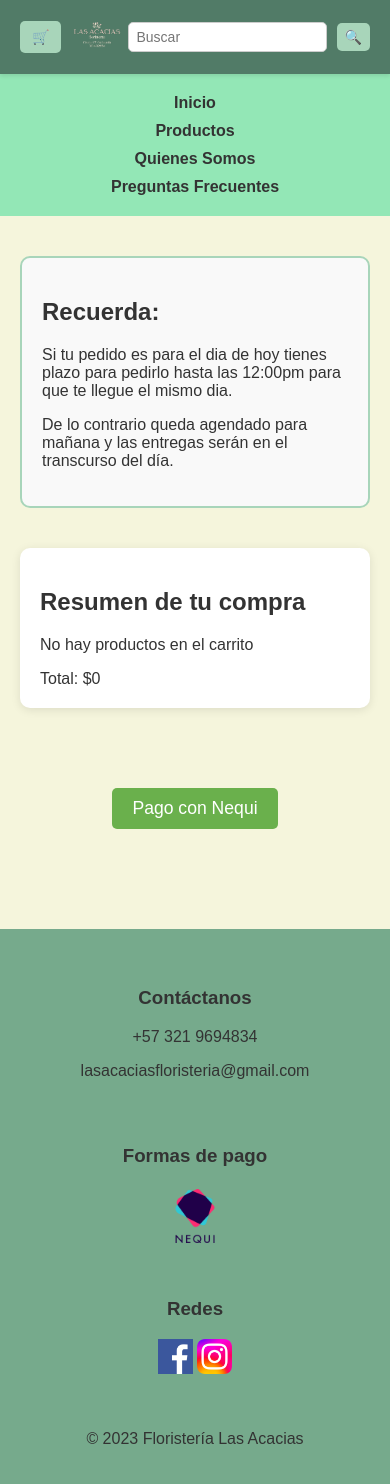
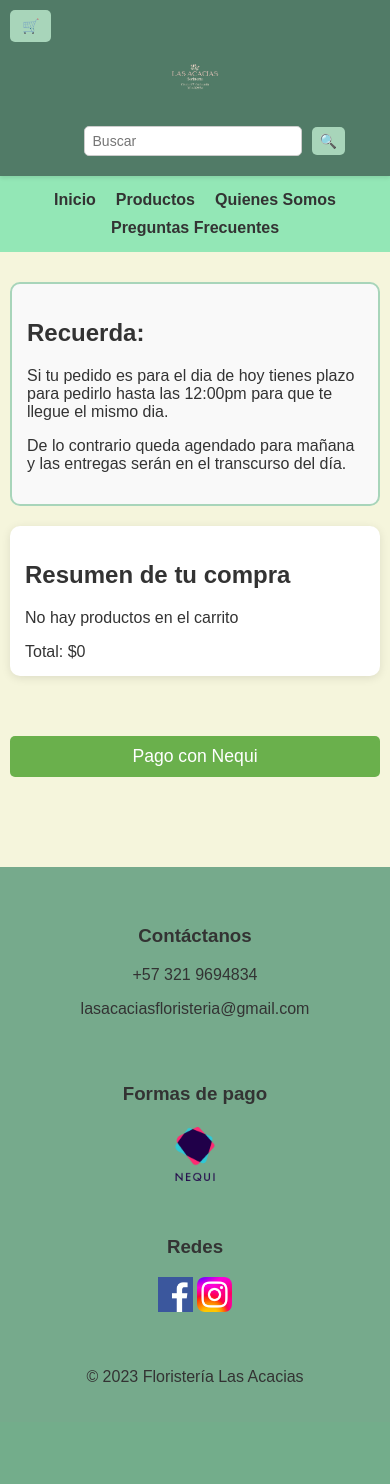
Before and after one commit to SantiagoCrispoca/Lasacacias, a PHP site: page /pagos.html in a window 390 px wide. After the commit the page ends 1382 px from the top, so only its background shows below. Run offline with PHP 8.4, Linux system fonts and the light colour scheme.

Commit message:
Responsive Pagos y Otros

```diff
--- a/styles.css
+++ b/styles.css
@@ -172,7 +172,7 @@ body {
 /* Carrusel */
 .carousel {
     position: relative;
-    width: 80%;
+    width: 90%;
     margin: 0 auto;
     overflow: hidden;
 }
@@ -562,6 +562,10 @@ footer {
     max-width: 500px;
     box-shadow: 0 4px 8px rgba(0, 0, 0, 0.2);
     position: relative;
+    position: relative;
+    margin: 20px; /* Añade margen para pantallas pequeñas */
+    max-height: 90vh; /* Limita la altura */
+    overflow-y: auto; /* Añade scroll si es necesario */
 }
 
 .cerrar-modal {
@@ -924,8 +928,23 @@ footer {
 /* Estilos para teléfonos pequeños */
 @media (max-width: 425px) {
     .modal-contenido {
-        width: 90%;
+        width: 95%;
+        padding: 15px;
         /* Un poco más reducido para pantallas pequeñas */
+    }
+
+    .cantidad-agregar {
+        flex-direction: column;
+        align-items: flex-start;
+    }
+
+    .cantidad-agregar input {
+        margin-bottom: 10px;
+    }
+
+    .modal-imagen {
+        max-height: 200px;
+        object-fit: contain;
     }
 
     .cart-button,
@@ -968,7 +987,7 @@ footer {
 }
 
 
-/* Estilos para pagos.html */
+/* Estilos responsive para pagos.html */
 .contenedor-pagos {
     display: grid;
     grid-template-columns: 1fr 2fr;
@@ -1006,6 +1025,23 @@ footer {
     height: 80px;
     object-fit: cover;
     border-radius: 50%;
+}
+
+/* Responsive para pantallas medianas */
+@media (max-width: 900px) {
+    .contenedor-pagos {
+        grid-template-columns: 1fr;
+        gap: 20px;
+    }
+
+    .item-resumen {
+        flex-direction: column;
+        text-align: center;
+    }
+
+    .item-resumen img {
+        margin-bottom: 10px;
+    }
 }
 
 @media (max-width: 768px) {
@@ -1065,3 +1101,68 @@ footer {
     margin: 20px auto;
     width: 100%;
   }
+
+  /* Responsive para móviles */
+@media (max-width: 600px) {
+    .contenedor-pagos {
+        padding: 10px;
+    }
+
+    .recordatorio,
+    .resumen-carrito {
+        padding: 15px;
+    }
+
+    .header {
+        flex-direction: column;
+        padding: 10px;
+    }
+
+    .logo {
+        margin: 10px 0;
+        position: static;
+        transform: none;
+    }
+
+    .search-box {
+        width: 100%;
+        margin: 10px 0;
+    }
+
+    .navbar ul {
+        display: flex;
+        flex-wrap: wrap;
+        justify-content: center;
+    }
+
+    .navbar ul li {
+        margin: 5px 10px;
+    }
+
+    /* Modal en móviles */
+    .modal-contenido-nequi {
+        width: 95%;
+        padding: 15px;
+    }
+
+    #qr-nequi {
+        max-width: 250px;
+    }
+}
+
+/* Ajustes para pantallas muy pequeñas */
+@media (max-width: 400px) {
+    .item-resumen img {
+        width: 60px;
+        height: 60px;
+    }
+
+    .pago-nequi {
+        width: 100%;
+        padding: 12px;
+    }
+
+    #verificar-pago {
+        width: 100%;
+    }
+}
```
